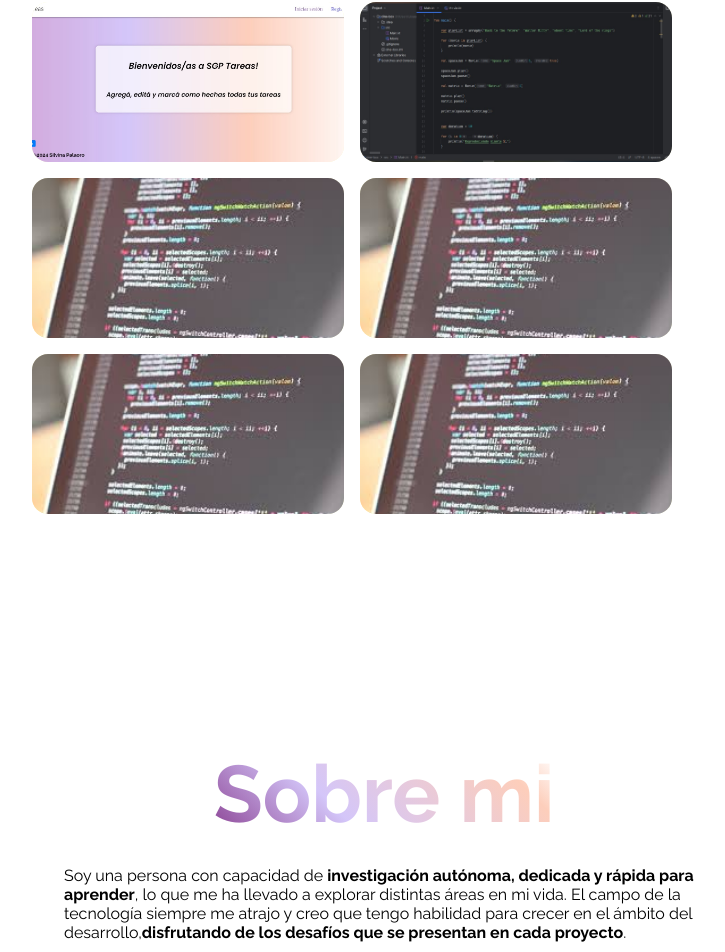
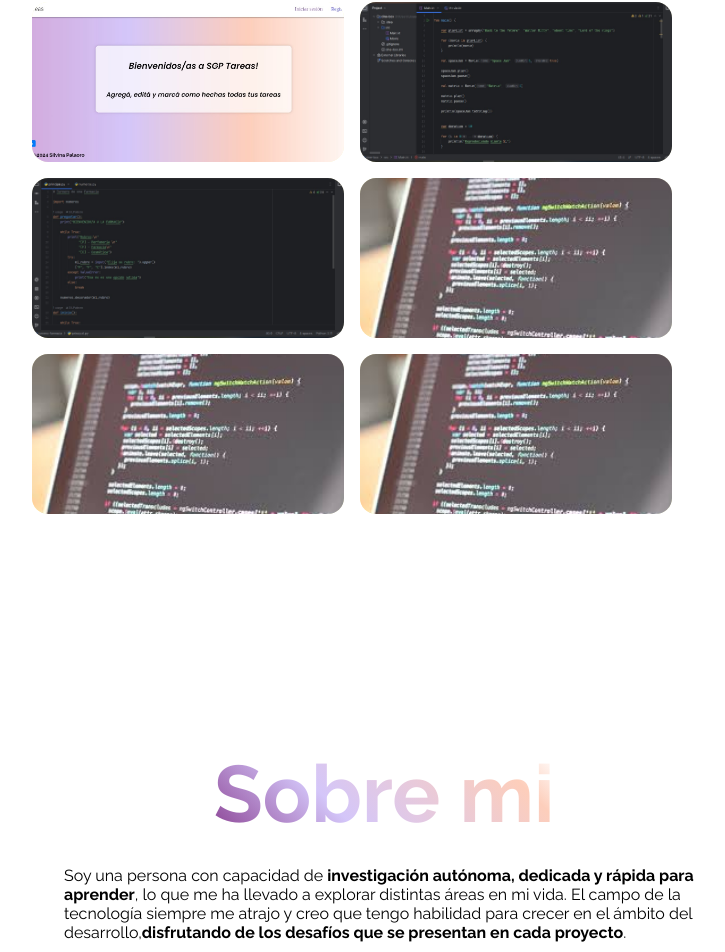
Before and after one commit to Sil-Palaoro/sil-palaoro, a Next.js app: page / in a window 1280 px wide. Shown: the part 998-1950 px from the top of the page, without its empty margins (288-1013 px from the left). Built offline with nearby package versions, Linux system fonts and the light colour scheme.

Commit message:
turnero en python

```diff
--- a/src/app/page.js
+++ b/src/app/page.js
@@ -79,9 +79,9 @@ export default function Home() {
 
                     </article>
                     <article className={styles.article}>
-                        <a href="#" title="Turnero de Farmacia - Python">
+                        <a href="https://github.com/Sil-Palaoro/sil-palaoro/tree/main/src/app/turnero-farmacia" title="Turnero de Farmacia - Python" target="_blank">
                           <Image
-                                  src="/code1.jpeg"
+                                  src="/turnero-python.jpg"
                                   fill={true}
                                   alt="Turnero de Farmacia - Python"
                                   className={styles.img}
```
Also changed, not shown: public/turnero-python.jpg (added).
